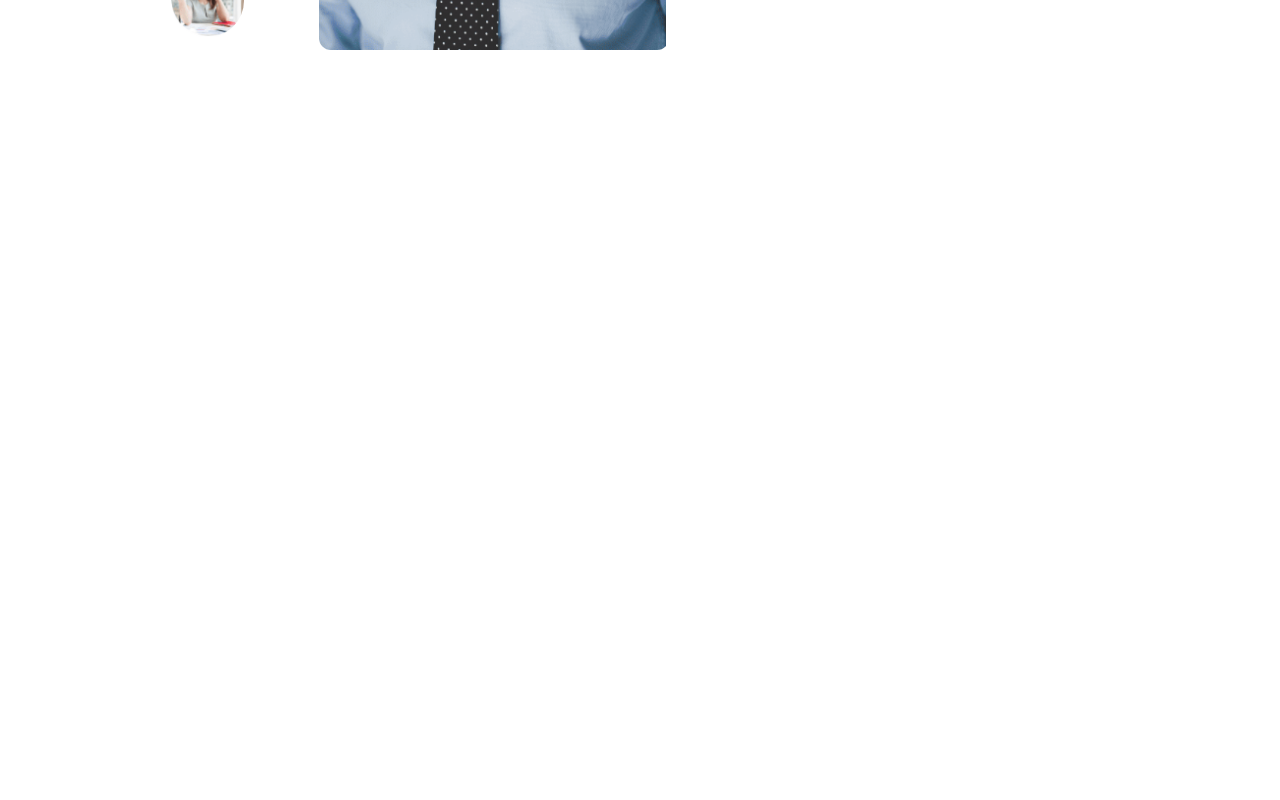
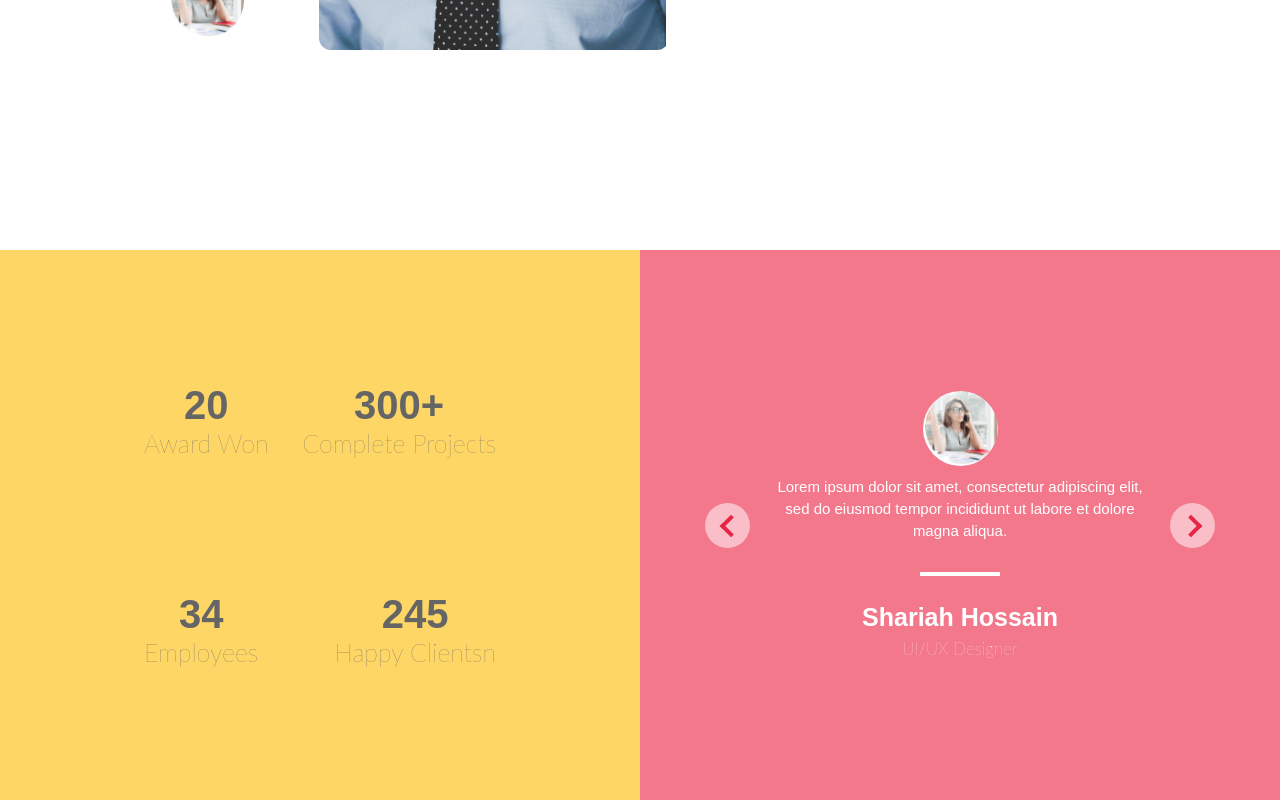
Before and after one commit to denomash/plug-Addons-site, a React (Create React App) app: page / in a window 1280 px wide. Shown: the part 3471-4271 px from the top of the page. Before the commit the page ends 3721 px from the top, so only its background shows below. Built offline with nearby package versions, Linux system fonts and the light colour scheme.

Commit message:
Ft: Add portfolio section (#5)
* create a portfolio section
- add achievements area

- add circle and triangle with no styling

- add styling to circle and triangle

```diff
--- a/src/Components/Main.js
+++ b/src/Components/Main.js
@@ -3,6 +3,7 @@ import Header from './Header/Header'
 import BusinessCards from './BusinessSection/BusinessCards'
 import AboutBusiness from './AboutSection/AboutBusiness'
 import TeamSection from './TeamSection/TeamSection'
+import Portfolio from './Portfolio/Portfolio'
 
 const Main = () => {
     return (
@@ -11,6 +12,7 @@ const Main = () => {
             <BusinessCards />
             <AboutBusiness />
             <TeamSection />
+            <Portfolio />
         </div>
     )
 }
--- /dev/null
+++ b/src/Components/Portfolio/Portfolio.js
@@ -0,0 +1,72 @@
+import React from 'react'
+
+import staff4 from '../../assets/staff-4.png'
+import './portfolio.css'
+
+const Portfolio = () => {
+    return (
+        <div className='portfolio-section'>
+            <div className='portfolio-section__projects'>
+
+                <div className='portfolio-section__projects--container'>
+                    <div className='portfolio-section__projects-row'>
+                        <div className='portfolio-section__projects-row--num'>20</div>
+                        <p className='portfolio-section__projects-row--desc'>Award Won</p>
+                    </div>
+
+                    <div  className='portfolio-section__projects-row'>
+                        <div className='portfolio-section__projects-row--num'>300+</div>
+                        <p className='portfolio-section__projects-row--desc'>Complete Projects</p>
+                    </div>
+                </div>
+
+                <div className='portfolio-section__projects--container'>
+                    <div className='portfolio-section__projects-row'>
+                        <div className='portfolio-section__projects-row--num'>34</div>
+                        <p className='portfolio-section__projects-row--desc'>Employees</p>
+                    </div>
+
+                    <div  className='portfolio-section__projects-row'>
+                        <div className='portfolio-section__projects-row--num'>245</div>
+                        <p className='portfolio-section__projects-row--desc'>Happy Clientsn</p>
+                    </div>
+                </div>
+
+            </div>
+
+            {/* Portfolio bio */}
+            <div className='portfolio-section__bio'>
+                <div  className='portfolio-section__designer--container'>
+                    <div className='portfolio-section__circle '>
+                        <div className='arrow left'></div>
+                    </div>
+
+                    <div className='portfolio-section__designer-info'>
+                        <div className='team-section__images--staff-img u-margin-bottom-small'>
+                            <img className='' src={staff4} alt='staff 1' />
+                        </div>
+                        <p className='business__info portfolio-section__info u-center-text u-margin-bottom-medium'> Lorem ipsum dolor sit amet, consectetur
+                                adipiscing elit, sed do eiusmod tempor
+                                incididunt ut labore et dolore magna aliqua.</p>
+                        <div className='portfolio-section__designer-line u-margin-bottom-medium'></div>
+                        <h1 className='business__info portfolio-section__designer-name to-white u-margin-bottom-small'>Shariah Hossain</h1>
+                        <h5 className='team-section__bio-title to-white'>UI/UX Designer</h5>
+
+
+                    </div>
+
+
+
+                    <div className='portfolio-section__circle '>
+                        <div className='arrow right'></div>
+                    </div>
+                </div>
+
+            </div>
+
+
+        </div>
+    )
+}
+
+export default Portfolio
--- /dev/null
+++ b/src/Components/Portfolio/portfolio.css
@@ -0,0 +1,106 @@
+.portfolio-section {
+  display: flex;
+  height: 550px;
+}
+
+.portfolio-section__projects {
+  align-items: center;
+  color: rgba(101, 101, 101, 1);
+  justify-content: space-evenly;
+  flex-direction: column;
+  display: flex;
+  background: rgba(253, 214, 101, 1);
+  width: 50%;
+}
+
+.portfolio-section__projects--container {
+  display: flex;
+  width: 55%;
+  justify-content: space-between;
+}
+.portfolio-section__projects-row {
+  align-items: center;
+  display: flex;
+  flex-direction: column;
+}
+
+.portfolio-section__projects-row--num {
+  font-weight: 600;
+  font-size: 40px;
+}
+
+.portfolio-section__projects-row--desc {
+  font-weight: 100;
+  font-size: 25px;
+  font-family: 'Lato', sans-serif;
+}
+
+.portfolio-section__bio {
+  display: flex;
+  background: rgba(243, 120, 140, 1);
+  width: 50%;
+  justify-content: center;
+}
+
+.portfolio-section__designer--container {
+  display: flex;
+  align-items: center;
+  width: 85%;
+  justify-content: space-evenly;
+}
+
+.portfolio-section__designer-info {
+  display: flex;
+  color: #ffffff;
+  flex-direction: column;
+  align-items: center;
+  justify-content: center;
+  width: 385px;
+}
+
+.portfolio-section__info {
+  display: flex;
+  color: #ffffff;
+}
+
+.portfolio-section__designer-line {
+  display: flex;
+  background: #ffffff;
+  height: 4px;
+  width: 80px;
+}
+
+.portfolio-section__designer-name {
+  font-size: 25px;
+  font-weight: 600;
+}
+
+.portfolio-section__circle {
+  position: relative;
+  height: 45px;
+  width: 45px;
+  background: #ffffff85;
+  border-radius: 50%;
+}
+
+.arrow {
+  position: absolute;
+  top: 35%;
+  left: 40%;
+  border: solid #e92343;
+  border-width: 0 4px 4px 0;
+  display: inline-block;
+  padding: 6px;
+}
+
+.right {
+  position: absolute;
+  left: 30%;
+  transform: rotate(-45deg);
+  -webkit-transform: rotate(-45deg);
+}
+
+.left {
+  transform: rotate(135deg);
+  -webkit-transform: rotate(135deg);
+}
--- a/src/Components/TeamSection/team.section.css
+++ b/src/Components/TeamSection/team.section.css
@@ -7,7 +7,6 @@
 
 .team-section__container {
   display: flex;
-  /* background: orangered; */
   height: 500px;
   width: 100%;
   justify-content: space-between;
@@ -36,8 +35,6 @@
 
 .team-section__images--staff-img-1 {
   display: flex;
-  /* height: 100%;
-  width: 100%; */
   height: 75px;
   width: 75px;
   border-radius: 50%;
@@ -97,6 +94,7 @@
   color: rgba(101, 101, 101, 0.8);
   font-weight: 100;
   font-size: 17px;
+  font-family: 'Lato', sans-serif;
 }
 
 .team-section__bio-info {
--- a/src/app.css
+++ b/src/app.css
@@ -82,3 +82,7 @@ body {
   color: #ffffff;
   background: rgba(252, 187, 44, 1);
 }
+
+.to-white {
+  color: #ffffff !important;
+}
```
